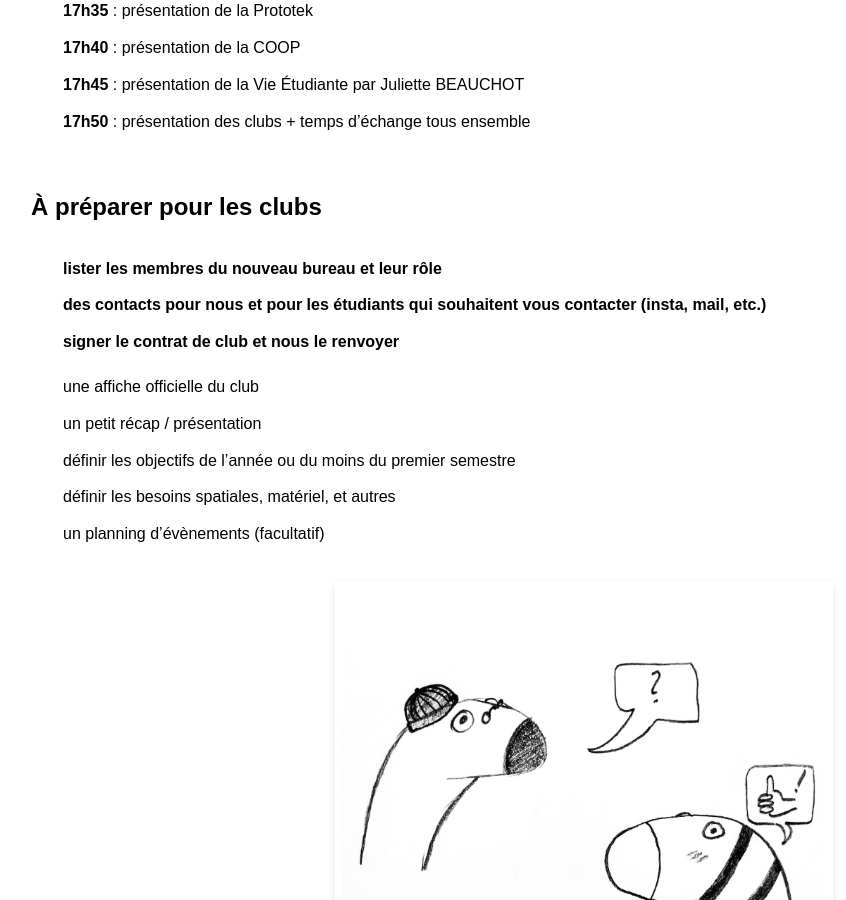
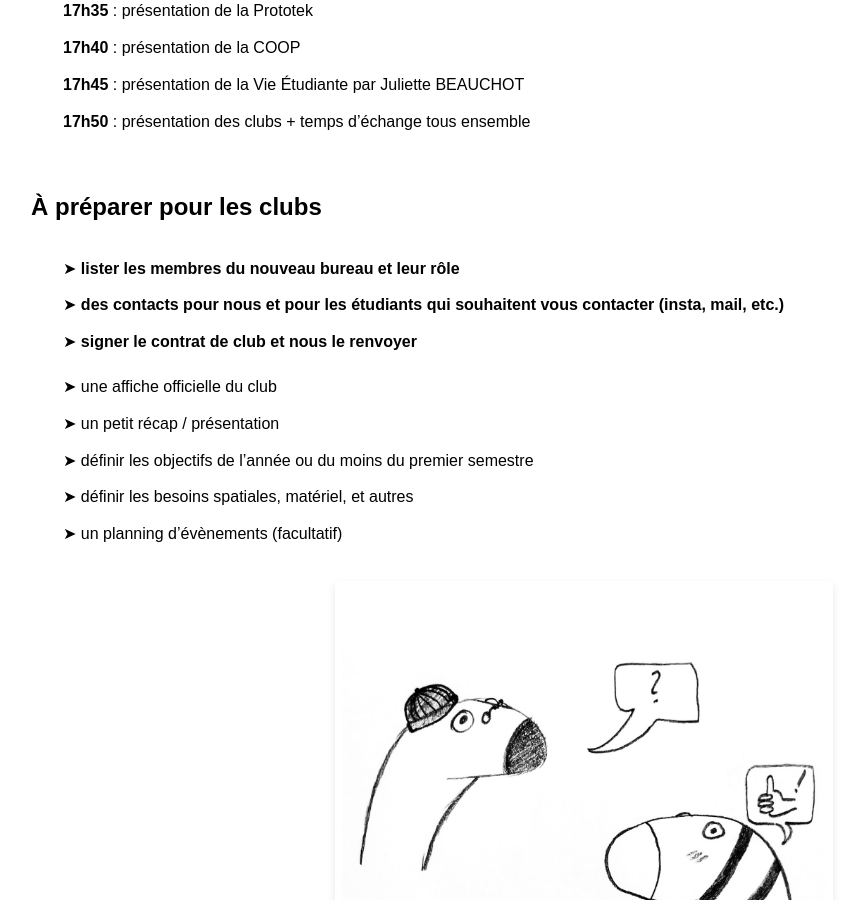
Before and after one commit to bde-esad-orleans/bde, a Jekyll site: the page built from _events/2025-09-30-reunion-generale.md, in a window 1280 px wide and 900 px high, scrolled down 1077 px. Shown: the whole window, without its empty margins (56-902 px from the left). Built offline with Jekyll 4.4.1, drawn with Linux system fonts in a browser that asks for light colours; a file with an impossible date is left out.

```diff
--- a/_events/2025-09-30-reunion-generale.md
+++ b/_events/2025-09-30-reunion-generale.md
@@ -26,12 +26,12 @@ Cette réunion permettra aux clubs et aux associations de se rencontrer et de co
 - **17h50** : présentation des clubs + temps d'échange tous ensemble
 
 ## À préparer pour les clubs
-- **lister les membres du nouveau bureau et leur rôle**
-- **des contacts pour nous et pour les étudiants qui souhaitent vous contacter (insta, mail, etc.)**
-- **signer le contrat de club et nous le renvoyer**
+- ➤ **lister les membres du nouveau bureau et leur rôle**
+- ➤ **des contacts pour nous et pour les étudiants qui souhaitent vous contacter (insta, mail, etc.)**
+- ➤ **signer le contrat de club et nous le renvoyer**
 
-- une affiche officielle du club
-- un petit récap / présentation
-- définir les objectifs de l'année ou du moins du premier semestre
-- définir les besoins spatiales, matériel, et autres
-- un planning d'évènements (facultatif)
+- ➤ une affiche officielle du club
+- ➤ un petit récap / présentation
+- ➤ définir les objectifs de l'année ou du moins du premier semestre
+- ➤ définir les besoins spatiales, matériel, et autres
+- ➤ un planning d'évènements (facultatif)
```
Also changed, not shown: _events/2025-10-07-soiree-integration.md (renamed from _archive/2025-09-17-soiree-integration.md, +6 -2 lines), _events/2025-12-marche-de-noel.md (added, +28 -0 lines), _events/2026-04-17-gala-charbonnière.md (added, +38 -0 lines), index.md (+1 -1 lines).
